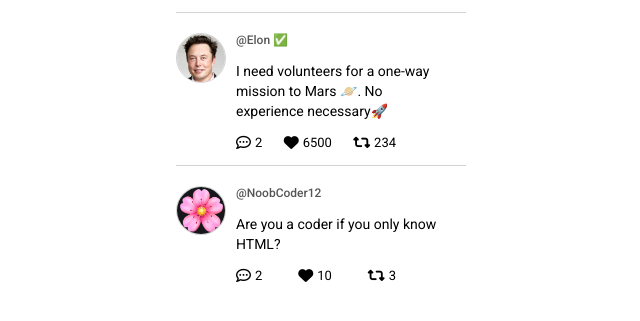
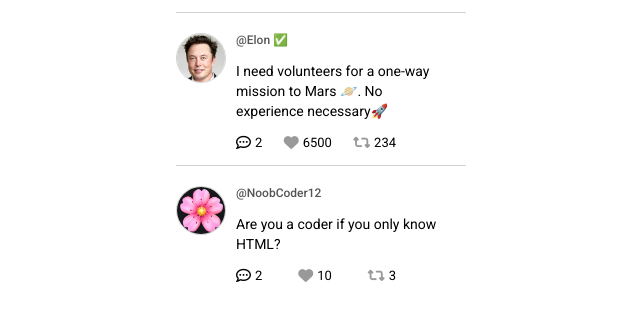
Before and after one commit to anwarrahim/ximba, a plain HTML site: page index.html in a window 1280 px wide. Shown: the part 391-712 px from the top of the page, 319-959 px from the left. Drawn offline with Linux system fonts and the light colour scheme.

Commit message:
icons changes done

```diff
--- a/style.css
+++ b/style.css
@@ -135,3 +135,7 @@ button{
 .hidden{
     display: none;
 }
+
+.fa-solid{
+    color: #999
+}
```
